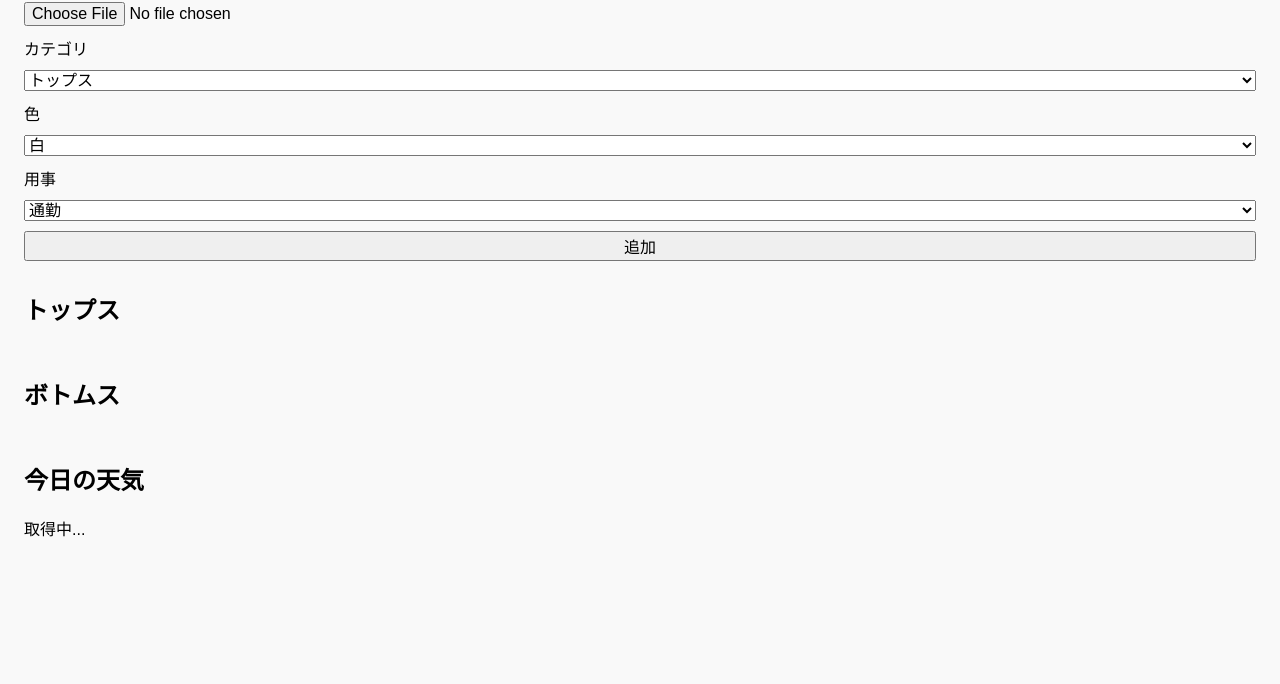
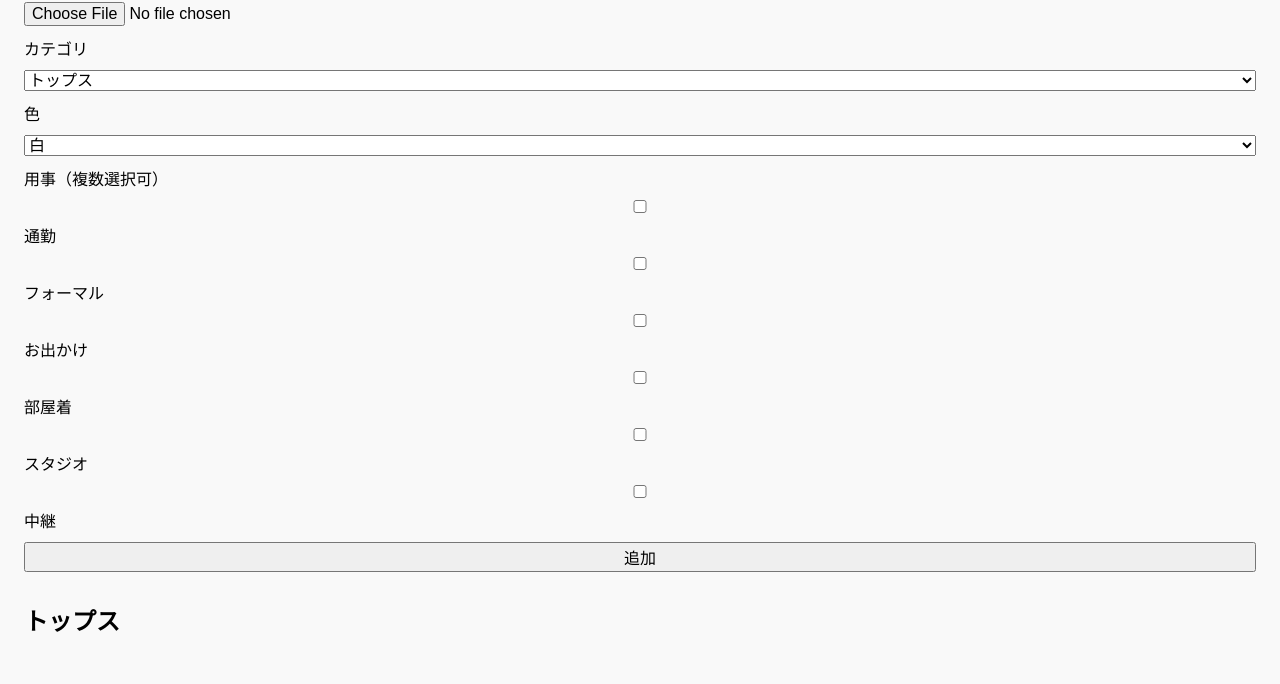
Before and after one commit to cocoorage-hub/outfit-app, a plain HTML site: page index.html in a window 1280 px wide. Shown: the part 111-795 px from the top of the page. Drawn offline with Linux system fonts and the light colour scheme.

Commit message:
Update index.html

```diff
--- a/index.html
+++ b/index.html
@@ -17,6 +17,7 @@ background: red; color: white; border: none;
 border-radius: 50%; width: 20px; height: 20px; cursor: pointer;
 }
 h2 { margin-top: 30px; }
+#suggestion img { width: 100px; margin-right: 10px; }
 </style>
 </head>
 <body>
@@ -32,37 +33,24 @@ h2 { margin-top: 30px; }
 
 <label>色</label>
 <select id="colorSelect">
-<option value="白">白</option>
-<option value="黒">黒</option>
-<option value="グレー">グレー</option>
-<option value="ネイビー">ネイビー</option>
-<option value="赤">赤</option>
-<option value="青">青</option>
-<option value="緑">緑</option>
-<option value="黄色">黄色</option>
-<option value="ピンク">ピンク</option>
-<option value="ベージュ">ベージュ</option>
-<option value="茶">茶</option>
-<option value="紫">紫</option>
-<option value="水色">水色</option>
-<option value="オレンジ">オレンジ</option>
-<option value="カーキ">カーキ</option>
-<option value="金">金</option>
-<option value="銀">銀</option>
-<option value="ワインレッド">ワインレッド</option>
-<option value="ミント">ミント</option>
-<option value="ラベンダー">ラベンダー</option>
+<option value="白">白</option><option value="黒">黒</option><option value="グレー">グレー</option>
+<option value="ネイビー">ネイビー</option><option value="赤">赤</option><option value="青">青</option>
+<option value="緑">緑</option><option value="黄色">黄色</option><option value="ピンク">ピンク</option>
+<option value="ベージュ">ベージュ</option><option value="茶">茶</option><option value="紫">紫</option>
+<option value="水色">水色</option><option value="オレンジ">オレンジ</option><option value="カーキ">カーキ</option>
+<option value="金">金</option><option value="銀">銀</option><option value="ワインレッド">ワインレッド</option>
+<option value="ミント">ミント</option><option value="ラベンダー">ラベンダー</option>
 </select>
 
-<label>用事</label>
-<select id="purposeSelect">
-<option value="通勤">通勤</option>
-<option value="フォーマル">フォーマル</option>
-<option value="お出かけ">お出かけ</option>
-<option value="部屋着">部屋着</option>
-<option value="スタジオ">スタジオ</option>
-<option value="中継">中継</option>
-</select>
+<label>用事（複数選択可）</label>
+<div id="purposeCheckboxes">
+<label><input type="checkbox" value="通勤"> 通勤</label>
+<label><input type="checkbox" value="フォーマル"> フォーマル</label>
+<label><input type="checkbox" value="お出かけ"> お出かけ</label>
+<label><input type="checkbox" value="部屋着"> 部屋着</label>
+<label><input type="checkbox" value="スタジオ"> スタジオ</label>
+<label><input type="checkbox" value="中継"> 中継</label>
+</div>
 
 <button id="addButton">追加</button>
 
@@ -75,6 +63,10 @@ h2 { margin-top: 30px; }
 <h2>今日の天気</h2>
 <div id="weatherInfo">取得中...</div>
 
+<h2>おすすめコーディネート</h2>
+<button id="suggestButton">コーデを提案</button>
+<div id="suggestion"></div>
+
 <script src="script.js"></script>
 </body>
 </html>
```
